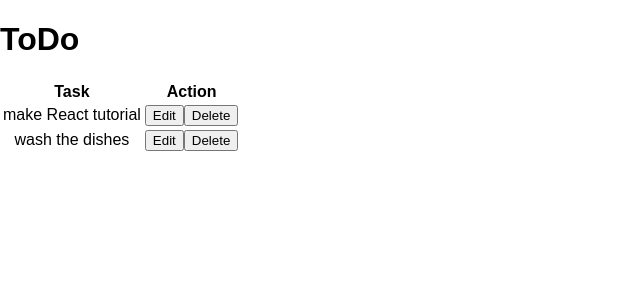
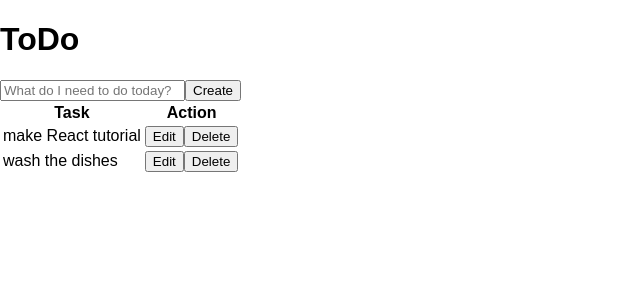
Before and after one commit to nejohnston/todo-list, a React (Create React App) app: page / in a window 1280 px wide. Shown: the top 300 px of the page, without its empty margins (0-640 px from the left). Built offline with nearby package versions, Linux system fonts and the light colour scheme.

Commit message:
Added onEditClick and onCancelClick methods

```diff
--- a/src/App.js
+++ b/src/App.js
@@ -1,4 +1,5 @@
 import React, { Component } from 'react';
+import CreateTodo from './create-todo';
 import TodosList from './todos-list';
 
 import logo from './logo.svg';
@@ -26,8 +27,9 @@
 
   render() {
     return (
-      <div className="App">
+      <div>
       <h1>ToDo</h1>
+      <CreateTodo />
       <TodosList todos={this.state.todos} />
       </div>
     );
--- a/src/todos-list-item.js
+++ b/src/todos-list-item.js
@@ -2,15 +2,43 @@
 import './App.css';
 
 export default class TodosListItem extends React.Component {
+  constructor(props) {
+    super(props);
+
+    this.state = {
+      isEditing: false
+    };
+  }
+
+  renderActionsSection() {
+    if (this.state.isEditing) {
+      return (
+        <td>
+          <button>Save</button>
+          <button onClick={this.onCancelClick.bind(this)}>Cancel</button>
+        </td>
+      );
+    }
+
+    return (
+      <td>
+        <button onClick={this.onEditClick.bind(this)}>Edit</button>
+        <button>Delete</button>
+      </td>
+    );
+  }
+
   render() {
     return (
               <tr>
                 <td>{this.props.task}</td>
-                <td>
-                  <button>Edit</button>
-                  <button>Delete</button>
-                </td>
+                {this.renderActionsSection()}
               </tr>
     );
   }
+
+  onEditClick() {
+    this.setState({ isEditing: true });
+  }
+
 }
```
